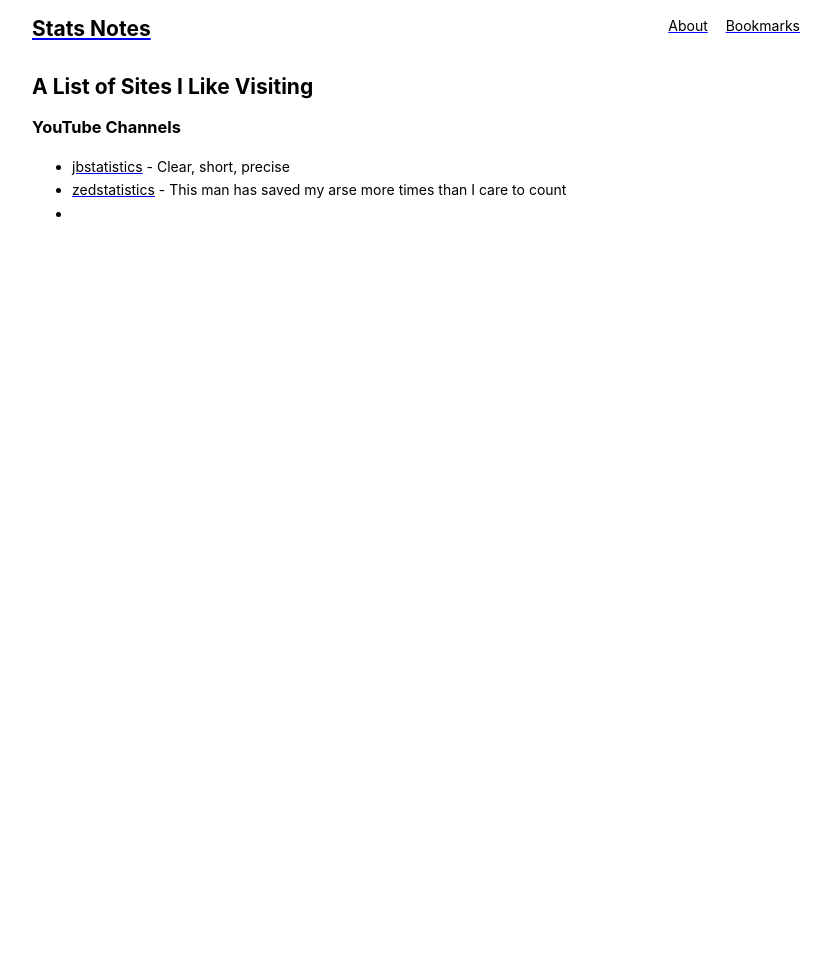
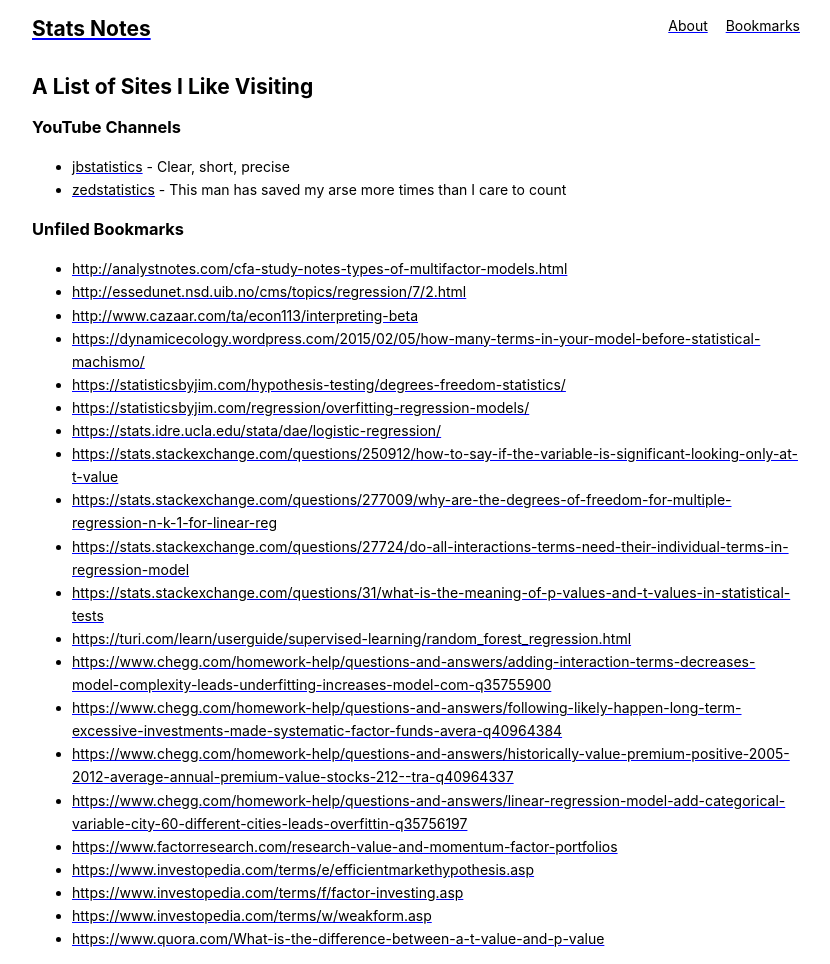
Before and after one commit to afreeorange/statistics-notes, an Eleventy site: page bookmarks.md in a window 1280 px wide. Shown: the whole page, without its empty margins (224-1054 px from the left). Before the commit the page ends 800 px from the top, so only its background shows below. Built offline with nearby package versions, Linux system fonts and the light colour scheme; Eleventy itself is replaced by a stand-in of ours; files that its build step writes are made by us from their sources; what js-beautify, markdown-it-prism, markdown-it-sub, markdown-it-sup would draw is missing.

Commit message:
Add some marks

```diff
--- a/bookmarks.md
+++ b/bookmarks.md
@@ -9,4 +9,27 @@ title: Bookmarks
 
 * [jbstatistics](https://www.youtube.com/channel/UCiHi6xXLzi9FMr9B0zgoHqA)  - Clear, short, precise
 * [zedstatistics](https://www.youtube.com/channel/UC6AVa0vSrCpuskzGDDKz_EQ) - This man has saved my arse more times than I care to count
-*
+
+### Unfiled Bookmarks
+
+* http://analystnotes.com/cfa-study-notes-types-of-multifactor-models.html
+* http://essedunet.nsd.uib.no/cms/topics/regression/7/2.html
+* http://www.cazaar.com/ta/econ113/interpreting-beta
+* https://dynamicecology.wordpress.com/2015/02/05/how-many-terms-in-your-model-before-statistical-machismo/
+* https://statisticsbyjim.com/hypothesis-testing/degrees-freedom-statistics/
+* https://statisticsbyjim.com/regression/overfitting-regression-models/
+* https://stats.idre.ucla.edu/stata/dae/logistic-regression/
+* https://stats.stackexchange.com/questions/250912/how-to-say-if-the-variable-is-significant-looking-only-at-t-value
+* https://stats.stackexchange.com/questions/277009/why-are-the-degrees-of-freedom-for-multiple-regression-n-k-1-for-linear-reg
+* https://stats.stackexchange.com/questions/27724/do-all-interactions-terms-need-their-individual-terms-in-regression-model
+* https://stats.stackexchange.com/questions/31/what-is-the-meaning-of-p-values-and-t-values-in-statistical-tests
+* https://turi.com/learn/userguide/supervised-learning/random_forest_regression.html
+* https://www.chegg.com/homework-help/questions-and-answers/adding-interaction-terms-decreases-model-complexity-leads-underfitting-increases-model-com-q35755900
+* https://www.chegg.com/homework-help/questions-and-answers/following-likely-happen-long-term-excessive-investments-made-systematic-factor-funds-avera-q40964384
+* https://www.chegg.com/homework-help/questions-and-answers/historically-value-premium-positive-2005-2012-average-annual-premium-value-stocks-212--tra-q40964337
+* https://www.chegg.com/homework-help/questions-and-answers/linear-regression-model-add-categorical-variable-city-60-different-cities-leads-overfittin-q35756197
+* https://www.factorresearch.com/research-value-and-momentum-factor-portfolios
+* https://www.investopedia.com/terms/e/efficientmarkethypothesis.asp
+* https://www.investopedia.com/terms/f/factor-investing.asp
+* https://www.investopedia.com/terms/w/weakform.asp
+* https://www.quora.com/What-is-the-difference-between-a-t-value-and-p-value
```
